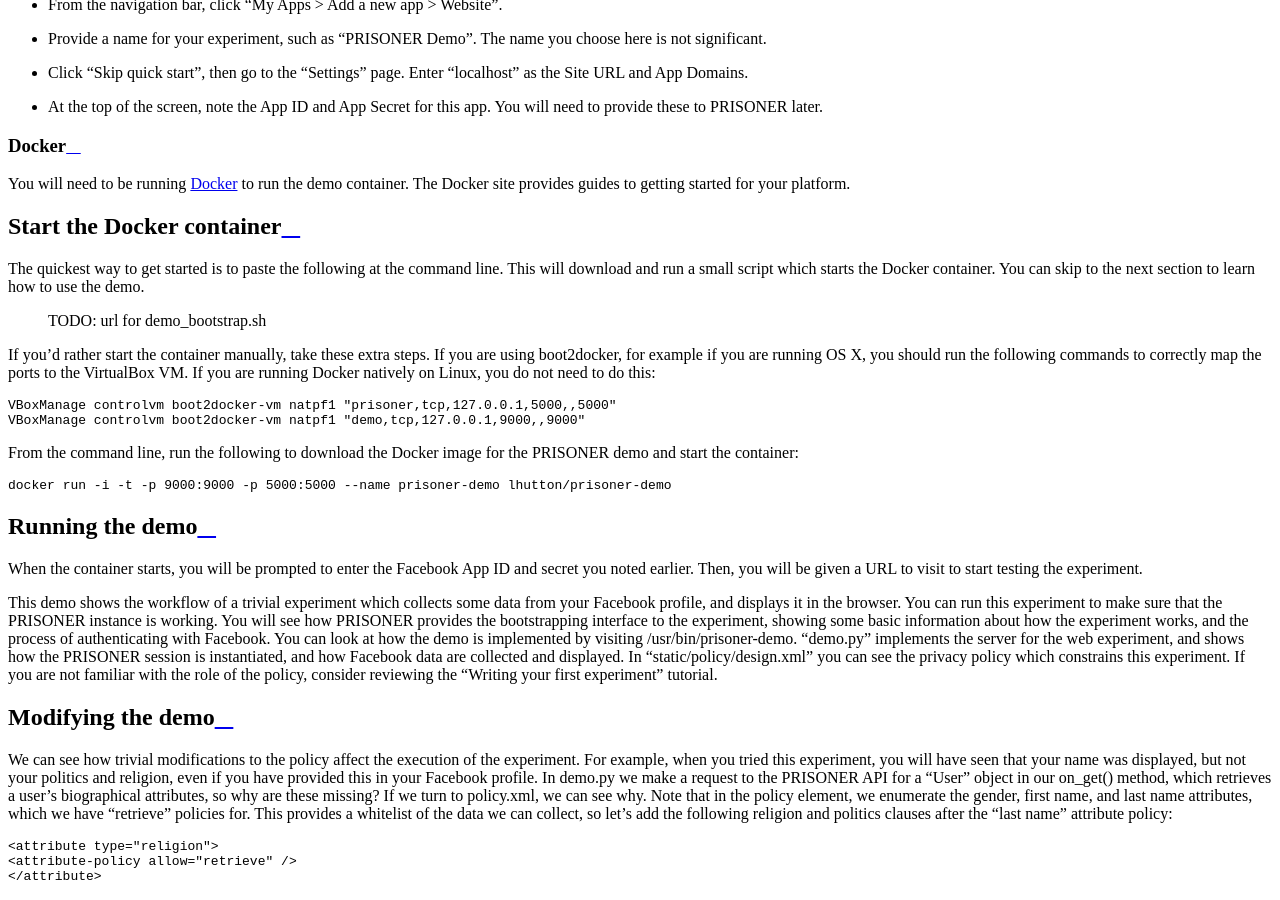
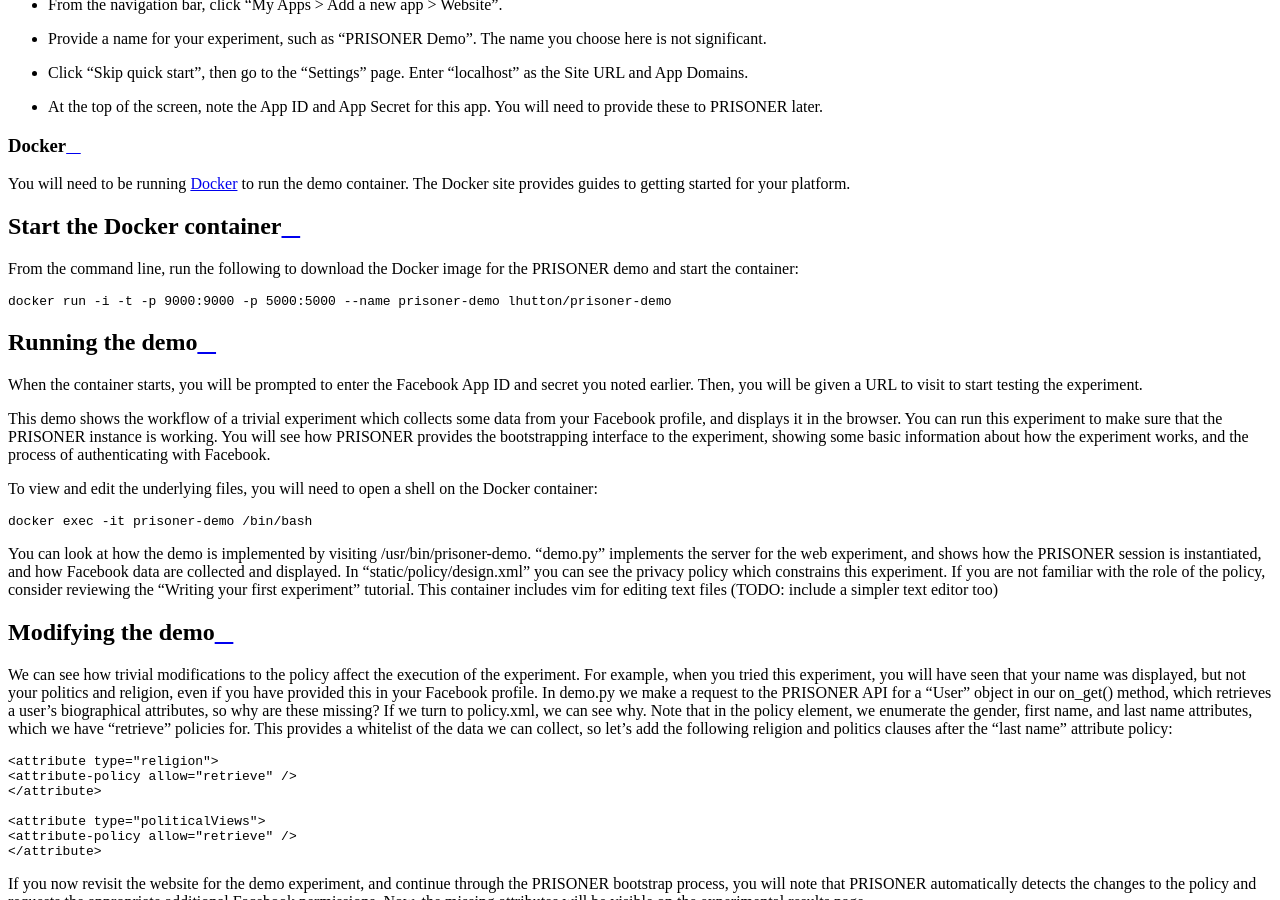
Before and after one commit to uoscompsci/PRISONER, a Sphinx documentation site: the page built from doc/tutorials.demo.rst, in a window 1280 px wide and 900 px high, scrolled down 1187 px. Built offline with Sphinx 7.4.7 and the Read the Docs theme 2.0.0, drawn with Linux system fonts in a browser that asks for light colours.

Commit message:
clarify demo docs

```diff
--- a/doc/tutorials.demo.rst
+++ b/doc/tutorials.demo.rst
@@ -22,14 +22,7 @@
 
 Start the Docker container
 --------------------------
-The quickest way to get started is to paste the following at the command line. This will download and run a small script which starts the Docker container. You can skip to the next section to learn how to use the demo.
 
- TODO: url for demo_bootstrap.sh
-
-If you'd rather start the container manually, take these extra steps. If you are using boot2docker, for example if you are running OS X, you should run the following commands to correctly map the ports to the VirtualBox VM. If you are running Docker natively on Linux, you do not need to do this::
-
-  VBoxManage controlvm boot2docker-vm natpf1 "prisoner,tcp,127.0.0.1,5000,,5000"
-  VBoxManage controlvm boot2docker-vm natpf1 "demo,tcp,127.0.0.1,9000,,9000"
 
 From the command line, run the following to download the Docker image for the PRISONER demo and start the container::
 
@@ -39,7 +32,13 @@
 ----------------
 When the container starts, you will be prompted to enter the Facebook App ID and secret you noted earlier. Then, you will be given a URL to visit to start testing the experiment.
 
-This demo shows the workflow of a trivial experiment which collects some data from your Facebook profile, and displays it in the browser. You can run this experiment to make sure that the PRISONER instance is working. You will see how PRISONER provides the bootstrapping interface to the experiment, showing some basic information about how the experiment works, and the process of authenticating with Facebook. You can look at how the demo is implemented by visiting /usr/bin/prisoner-demo. "demo.py" implements the server for the web experiment, and shows how the PRISONER session is instantiated, and how Facebook data are collected and displayed. In "static/policy/design.xml" you can see the privacy policy which constrains this experiment. If you are not familiar with the role of the policy, consider reviewing the "Writing your first experiment" tutorial.
+This demo shows the workflow of a trivial experiment which collects some data from your Facebook profile, and displays it in the browser. You can run this experiment to make sure that the PRISONER instance is working. You will see how PRISONER provides the bootstrapping interface to the experiment, showing some basic information about how the experiment works, and the process of authenticating with Facebook.
+
+To view and edit the underlying files, you will need to open a shell on the Docker container::
+
+ docker exec -it prisoner-demo /bin/bash
+
+You can look at how the demo is implemented by visiting /usr/bin/prisoner-demo. "demo.py" implements the server for the web experiment, and shows how the PRISONER session is instantiated, and how Facebook data are collected and displayed. In "static/policy/design.xml" you can see the privacy policy which constrains this experiment. If you are not familiar with the role of the policy, consider reviewing the "Writing your first experiment" tutorial. This container includes vim for editing text files (TODO: include a simpler text editor too)
 
 Modifying the demo
 ------------------
```
Also changed, not shown: 1 other file.
